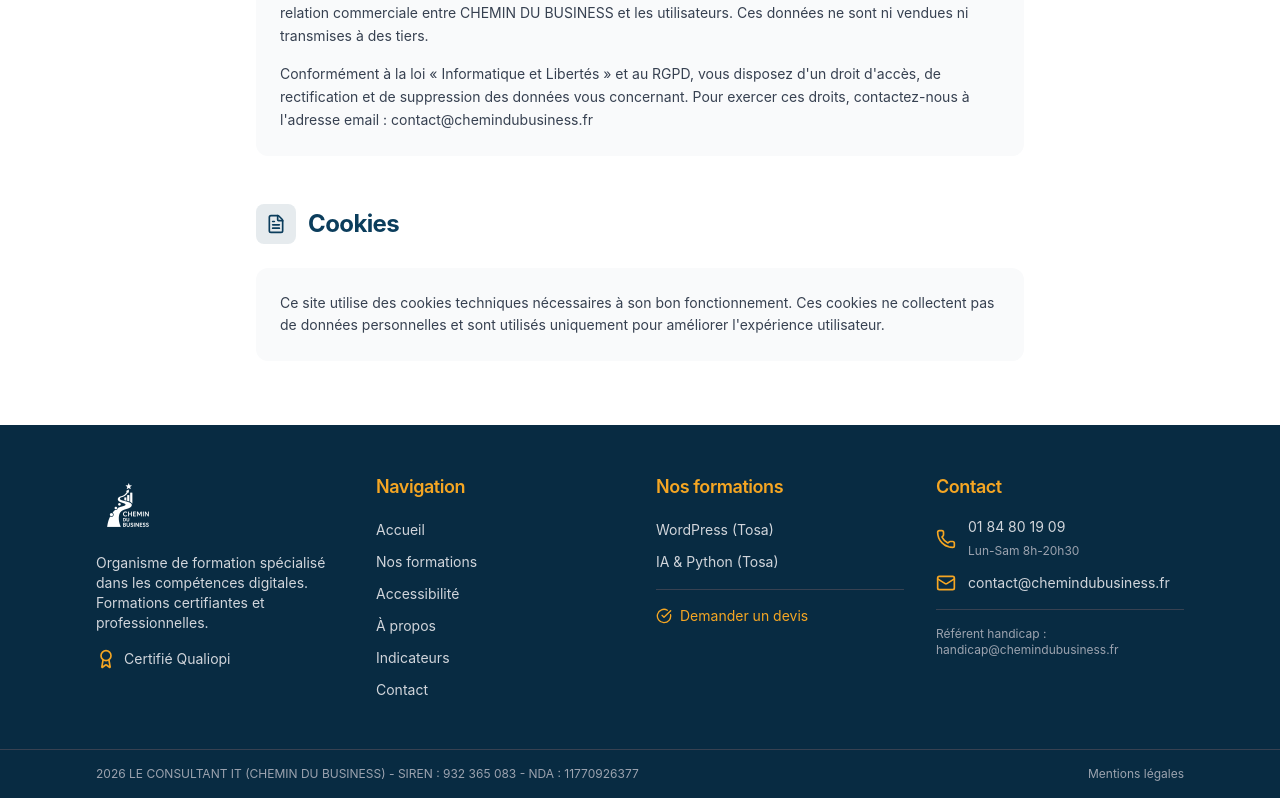
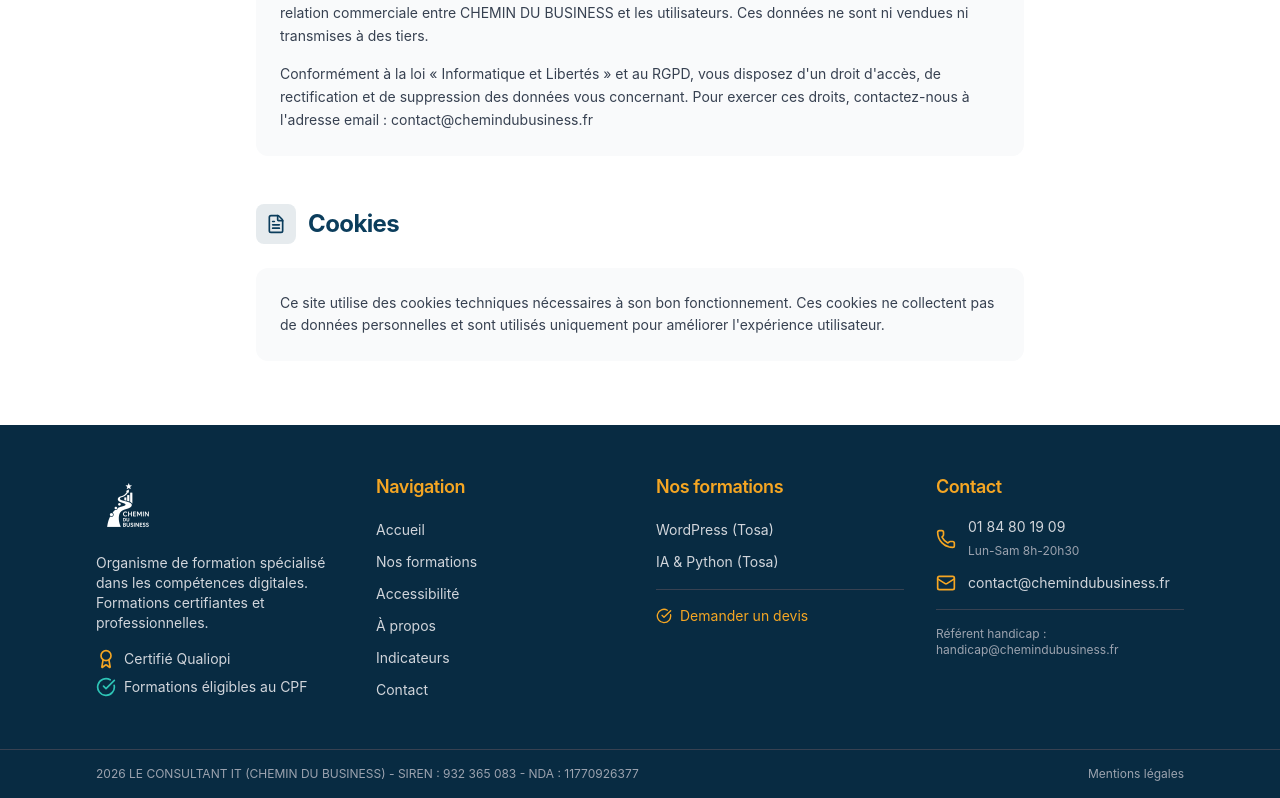
Before and after one commit to chemin-du-business/site-chemin-du-business, a React (Vite) app: page /mentions-legales in a window 1280 px wide. Shown: the part 1741-2539 px from the top of the page. Built offline with nearby package versions, Linux system fonts and the light colour scheme.

Commit message:
Page home  modified

```diff
--- a/src/components/layout/Footer.tsx
+++ b/src/components/layout/Footer.tsx
@@ -27,6 +27,10 @@ const Footer = () => {
             <div className="flex items-center gap-2 text-sm text-gray-300">
               <Award className="w-5 h-5 text-[#F5A623]" />
               <span>Certifié Qualiopi</span>
+            </div>
+            <div className="flex items-center gap-2 text-sm text-gray-300 mt-2">
+              <CheckCircle className="w-5 h-5 text-[#2EC4B6]" />
+              <span>Formations éligibles au CPF</span>
             </div>
           </div>
 
```
